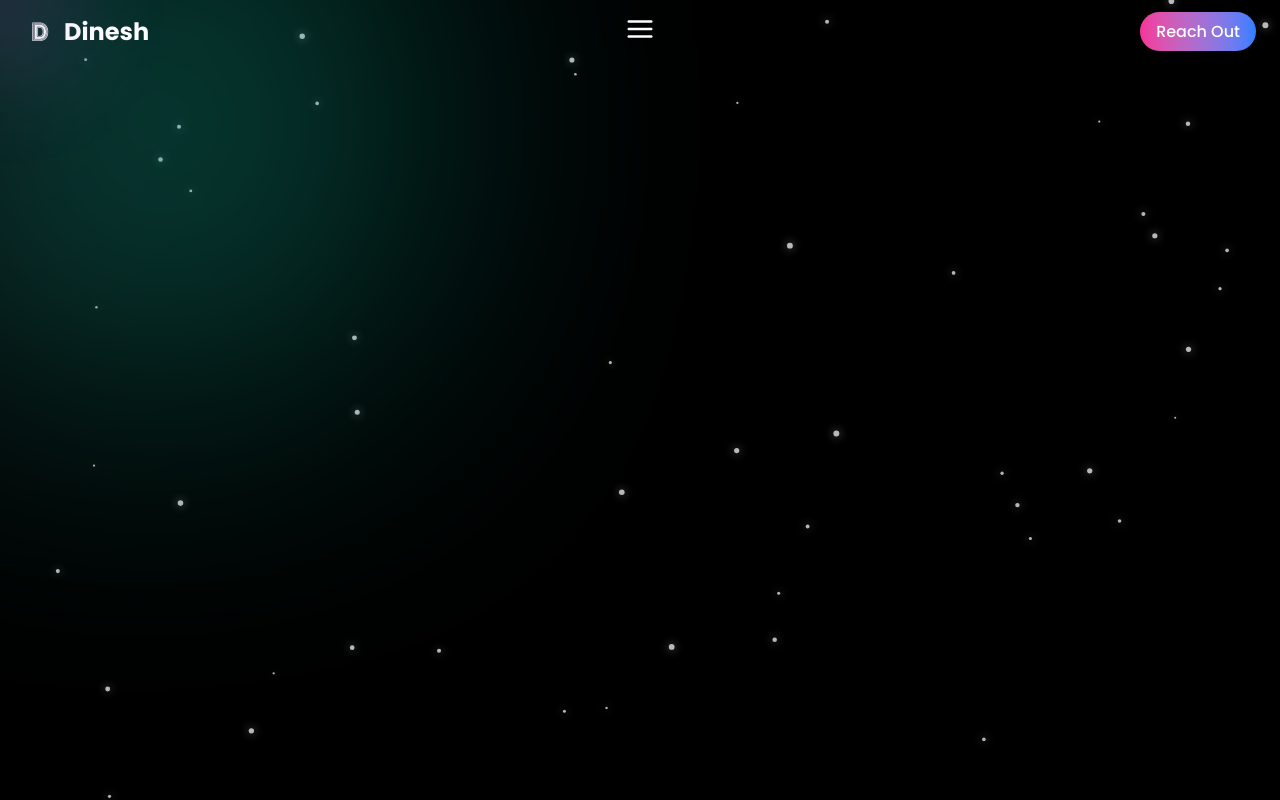
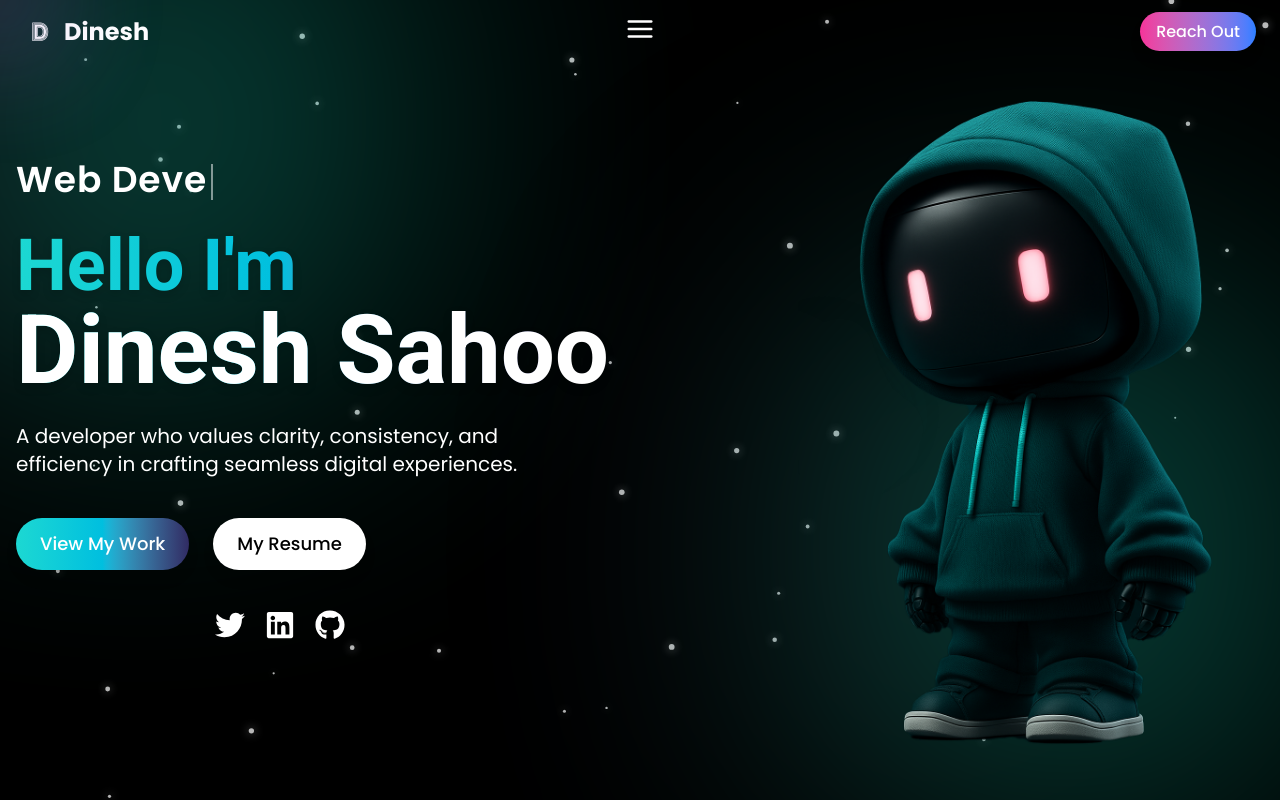
Before and after one commit to freedinesh88/portfolio, a React (Vite) app in the folder MY_MODERN_PORTFOLIO/: page / in a window 1280 px wide. Shown: the top 800 px of the page. Built offline with nearby package versions, Linux system fonts and the light colour scheme.

Commit message:
DAY-4: Home page done

```diff
--- a/MY_MODERN_PORTFOLIO/src/sections/Home.jsx
+++ b/MY_MODERN_PORTFOLIO/src/sections/Home.jsx
@@ -1,5 +1,53 @@
+import { useEffect, useMemo, useState } from "react";
 import ParticlesBackground from "../components/ParticleBackground";
+import { motion, scale } from "framer-motion";
+import { FaTwitter, FaLinkedin, FaGithub } from "react-icons/fa";
+import avator from "../assets/avator.png";
+
+const socials =[
+  {Icon: FaTwitter, label: "X" , link: "https://x.com/Dinesh801821617"},
+  {Icon: FaLinkedin, label: "LinkedIn" , link: "https://www.linkedin.com/in/dinesh-sahoo-b83b741a2/"},
+  {Icon: FaGithub, label: "GitHub" , link: "https://github.com/freedinesh88"},
+];
+const glowVariants = {
+  initial: {scale:1, y:0, filter: "drop-shadow(0 0 0 rgba(0,0,0,0))"},
+  hover: {scale:1.2, y:-3, filter: "drop-shadow(0 0 8px rgba(13,88,204,0.9)) drop-shadow(0 0 18px rgba(16,185,129,0.8))",
+    transition: {type:"spring", stiffness:300, damping:15}
+  },
+  tap: {scale:0.95, y:0, transition: {duration: 0.08}},
+}
 export default function Home() {
+  const roles = useMemo(() => [
+    "Full-Stack Developer",
+    "Software Developer",
+    "Web Developer",
+    "Java Developer",
+  ], []);
+  const [index, setIndex] = useState(0);
+  const [subIndex, setSubIndex] = useState(0);
+  const [deleting, setDeleting] = useState(false);
+
+  useEffect(() => {
+    const currentRole = roles[index];
+    const timeout = setTimeout(() => {
+      if (!deleting && subIndex < currentRole.length) {
+        setSubIndex(v=>v+1);
+      }
+      else if (!deleting && subIndex === currentRole.length) {
+        setTimeout(() => {
+          setDeleting(true);
+        }, 1200);
+      }
+      else if (deleting && subIndex > 0) {
+        setSubIndex(v=>v-1);
+      }
+      else if (deleting && subIndex === 0) {
+        setDeleting(false);
+        setIndex((p) => (p + 1) % roles.length);
+      }
+    },deleting ? 40 : 60);
+    return () => clearTimeout(timeout);
+  }, [subIndex,index,deleting,roles]);
   return (
     <section
     id="home"
@@ -17,8 +65,114 @@
   animate-pulse">
 
   </div>
-  <div></div>
+  <div className="absolute bottom-0 right-0
+  w-[70vw] sm:w-[50vm] md:w-[40vw]
+  h-[70vw] sm:h-[50vm] md:h-[40vw]
+  max-w-[500px] max-h-[500px]
+  rounded-full
+  bg-gradient-to-r from-[#302b63] via-[#00bf8f] to-[#1cd8d2]
+  opacity-30 sm:opacity-20 md:opacity-10
+  blur-[100px] sm:blur-[130px] md:blur-[150px]
+  animate-pulse delay-500">
+
+  </div>
 </div>
+   <div className="relative z-10 h-full max-w-7xl mx-auto px-4 grid grid-cols-1 lg:grid-cols-2">
+    <div className="flex flex-col justify-center h-full text-center lg:text-left relative z-10">
+      <div className="w-full lg:pr-24 max-auto max-w-[48rem]">
+        <motion.div
+        className="mb-3 text-xl sm:text-2xl md:text-3xl lg:text-4xl font-semibold text-white tracking-wide min-h-[1.6em]"
+        initial={{opacity:0, y:12}}
+        animate={{opacity:1, y:0}}
+        transition={{duration:0.6}}
+        >
+          <span>
+            {roles[index].substring(0, subIndex)}
+          </span>
+          <span className="inline-block w-[2px] ml-1 bg-white animate-pulse align-middle"
+          style={{height:"1em"}}>
+
+          </span>
+        </motion.div>
+        <motion.h1
+        className="text-4xl sm:text-4xl md:text-6xl lg:text-7xl font-bold text-transparent bg-clip-text
+        bg-gradient-to-r from-[#1cd8d2] via-[#00bfdf] to-[#302b63] drop-shadow-lg"
+        initial={{opacity:0, y:40}}
+        animate={{opacity:1, y:0}}
+        transition={{duration:1}}
+        >
+          Hello I'm
+          <br />
+          <span className="text-white font-bold text-5xl sm:text-6xl md:text-7xl lg:text-8xl lg:whitespace-nowrap">
+            Dinesh Sahoo
+          </span>
+        </motion.h1>
+        <motion.p
+        className="mt-6 text-base sm:text-lg md:text-xl text-grey-300 max-w-2xl mx-auto lg:mx-0"
+        initial={{opacity:0, y:2}}
+        animate={{opacity:1, y:0}}
+        transition={{delay:0.4 , duration:1.8}}
+        >
+          A developer who values clarity, consistency, and efficiency in crafting seamless digital experiences.
+        </motion.p>
+        <motion.div className="mt-10 flex flex-wrap items-center justify-center lg:justify-start gap-6"
+        initial={{opacity:0}}
+        animate={{opacity:1}}
+        transition={{delay:0.8 , duration:0.8}}
+        >
+          <a href="#projects"
+          className="px-6 py-3 rounded-full font-medium text-lg text-white
+          bg-gradient-to-r from-[#1cd8d2] via-[#00bfdf] to-[#302b63]
+          shadow-lg hover:scale-105 transition-all">View My Work</a>
+          <a href="/Dinesh_Sahoo.pdf"
+          download
+        className="px-6 py-3 rounded-full text-lg font-medium text-black bg-white hover:bg-grey-200 shadow-lg hover:scale-105
+        transition-all">My Resume</a>
+        </motion.div>
+        <div
+        className="mt-10 flex - gap-5 text-2xl md:text-3xl justify-center lg:justify-center">
+            {socials.map(({Icon, label, link}) => (
+              <motion.a
+              href={link}
+              key={label}
+              target="_blank"
+              aria-label={label}
+              rel="noopener noreferrer"
+              variants={glowVariants}
+              initial="initial"
+              whileHover="hover"
+              whileTap="tap"
+              className="text-grey-300"
+              >
+                <Icon />
+              </motion.a>
+            ))}
+        </div>
+
+      </div>
+
+    </div>
+
+    <div className="relative hidden lg:block">
+      <div
+      className="absolute top-1/2 -translate-y-1/2 pointer-events-none"
+      style={{
+        right: "10px", width:"min(22vw,410px)", height:"min(40vw,760px)", borderRadius:"50%",
+        filter:"blur(38px)" , opacity: 0.32,
+        background: "conic-gradient(from odeg,#1cd8d2,#00bfdf,#302b63,#1cd8d2)"
+      }}/>
+      <motion.img src={avator} alt="Dinesh Sahoo"
+      className="absolute top-1/2 -translate-y-1/2 object-contain select-none pointer-events-none"
+      style={{
+        right:"-30px", width:"min(40vw,780px)", maxHeight:"90vh"
+      }}
+      initial={{opacity:0,y:40,scale:0.98}}
+      animate={{opacity:1,y:0,scale:1}}
+      transition={{delay:0.2 , duration:0.8}}
+
+      />
+    </div>
+   </div>
     </section>
   )
 }
```
Also changed, not shown: 1 other file (tests, documents, lock files or other folders).
